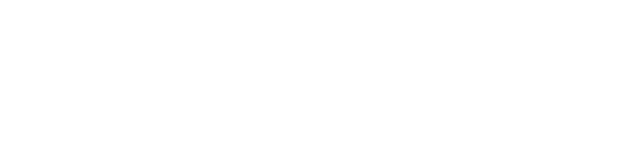
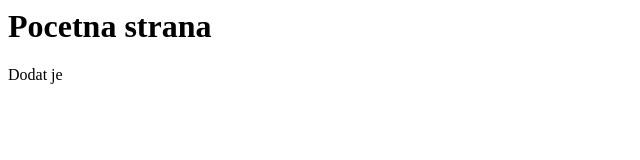
Before and after one commit to dimejordan23/itb-jsx, a plain HTML site: page git/novo.html in a window 1280 px wide. Shown: the whole page, without its empty margins (0-640 px from the left). Drawn offline with Linux system fonts and the light colour scheme.

Commit message:
Izmenjen html file

```diff
--- a/git/novo.html
+++ b/git/novo.html
@@ -3,12 +3,12 @@
 
 
 
-<body>
+    <body>
+        <h1>Pocetna strana</h1>
+        <p>Dodat je</p>
 
 
-
-
-</body>
+    </body>
 
 
 
```
